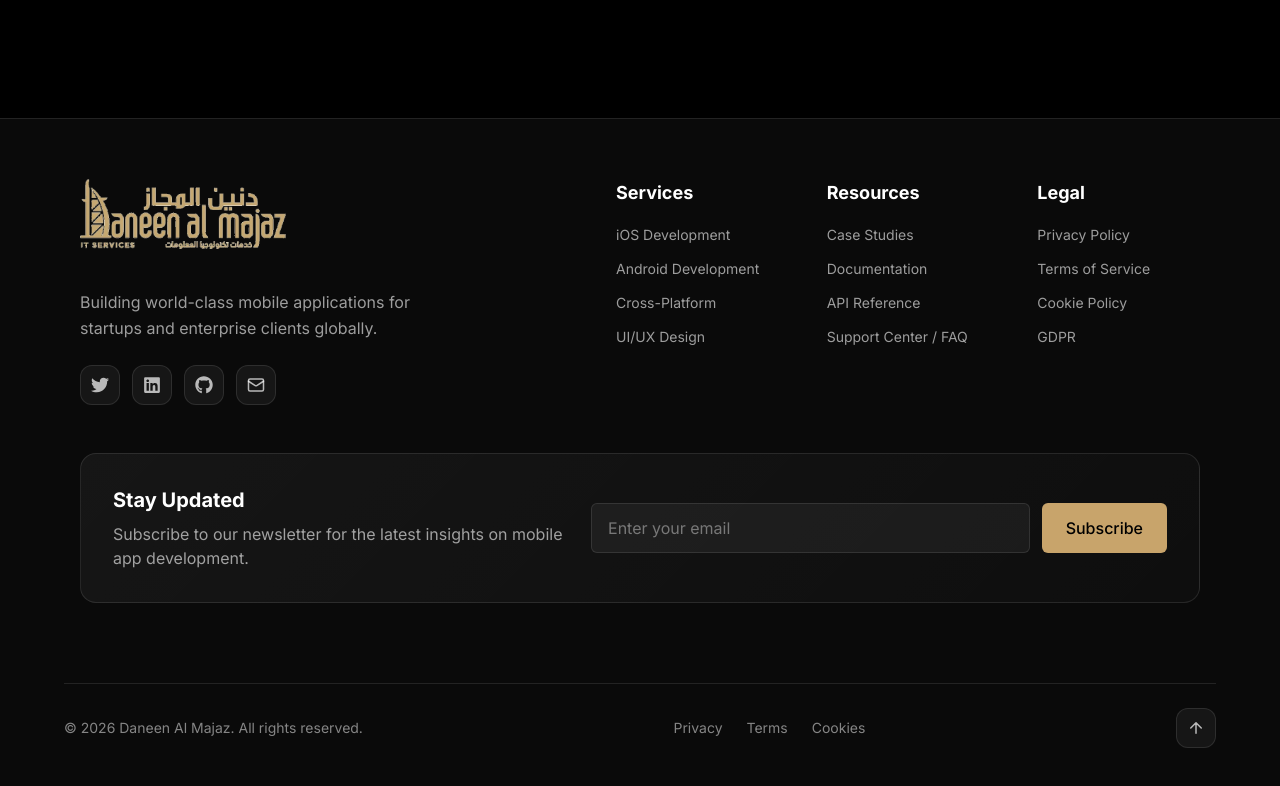
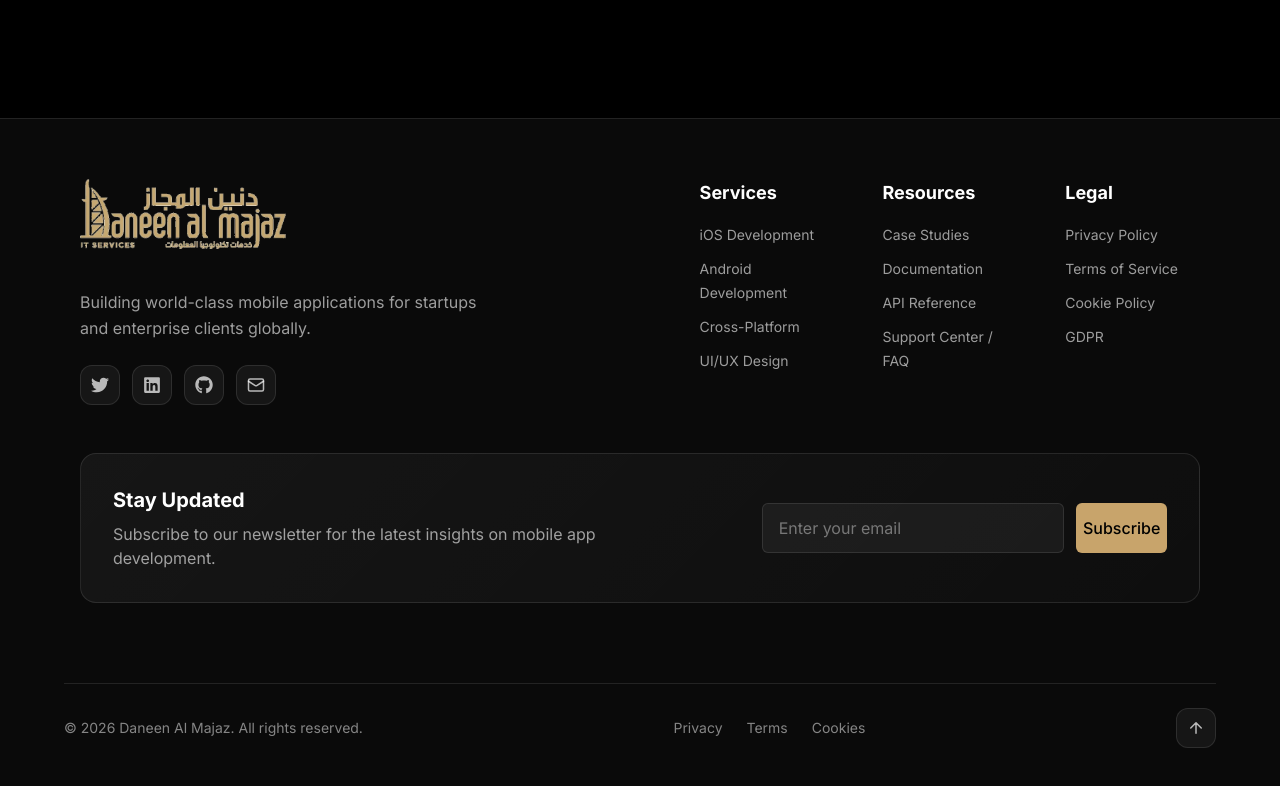
Before and after one commit to faheemnazir/landingpagedan, a React (Vite) app: page /gdpr in a window 1280 px wide. Shown: the part 4631-5417 px from the top of the page. Built offline with nearby package versions, Linux system fonts and the light colour scheme.

Commit message:
Fix final rigid widths in Footer to prevent layout blowout during zoom

```diff
--- a/src/components/Footer.css
+++ b/src/components/Footer.css
@@ -32,7 +32,8 @@
   flex-direction: column;
   align-items: flex-start;
   padding: 0px;
-  width: 373.33px;
+  width: auto;
+  max-width: 400px;
 }
 
 .footer-logo {
@@ -110,7 +111,9 @@
   display: flex;
   flex-direction: column;
   align-items: flex-start;
-  width: 162.66px;
+  width: auto;
+  flex: 1;
+  min-width: 120px;
 }
 
 .link-group h4 {
@@ -195,7 +198,8 @@
   justify-content: center;
   align-items: flex-start;
   padding: 10px 16px;
-  width: 438.66px;
+  width: 100%;
+  max-width: 440px;
   height: 50px;
   background: rgba(255, 255, 255, 0.05);
   border: 1px solid rgba(255, 255, 255, 0.1);
@@ -308,7 +312,8 @@
   }
 
   .newsletter-form input {
-    width: 300px;
+    width: 100%;
+    max-width: 300px;
   }
 }
 
```
